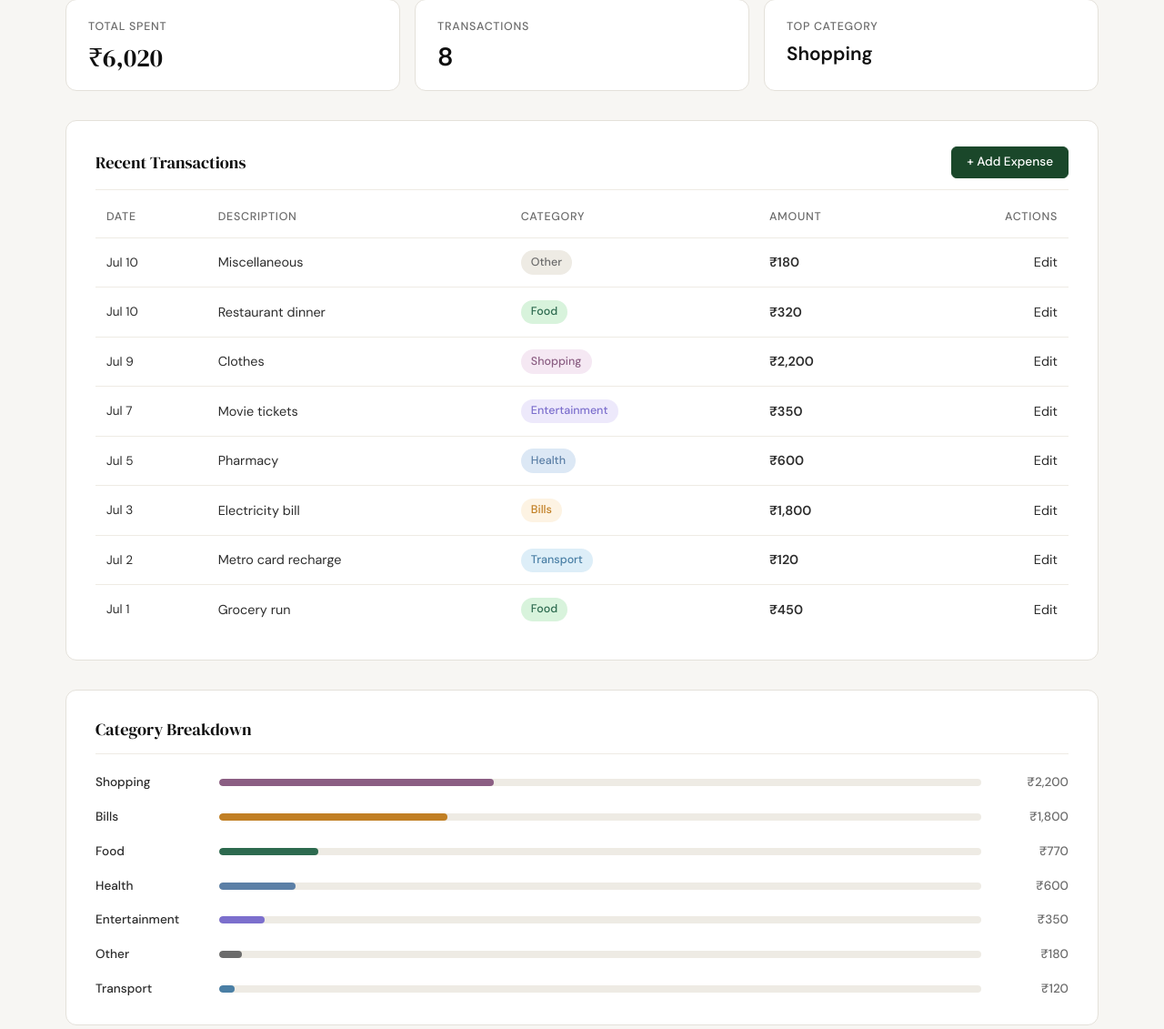
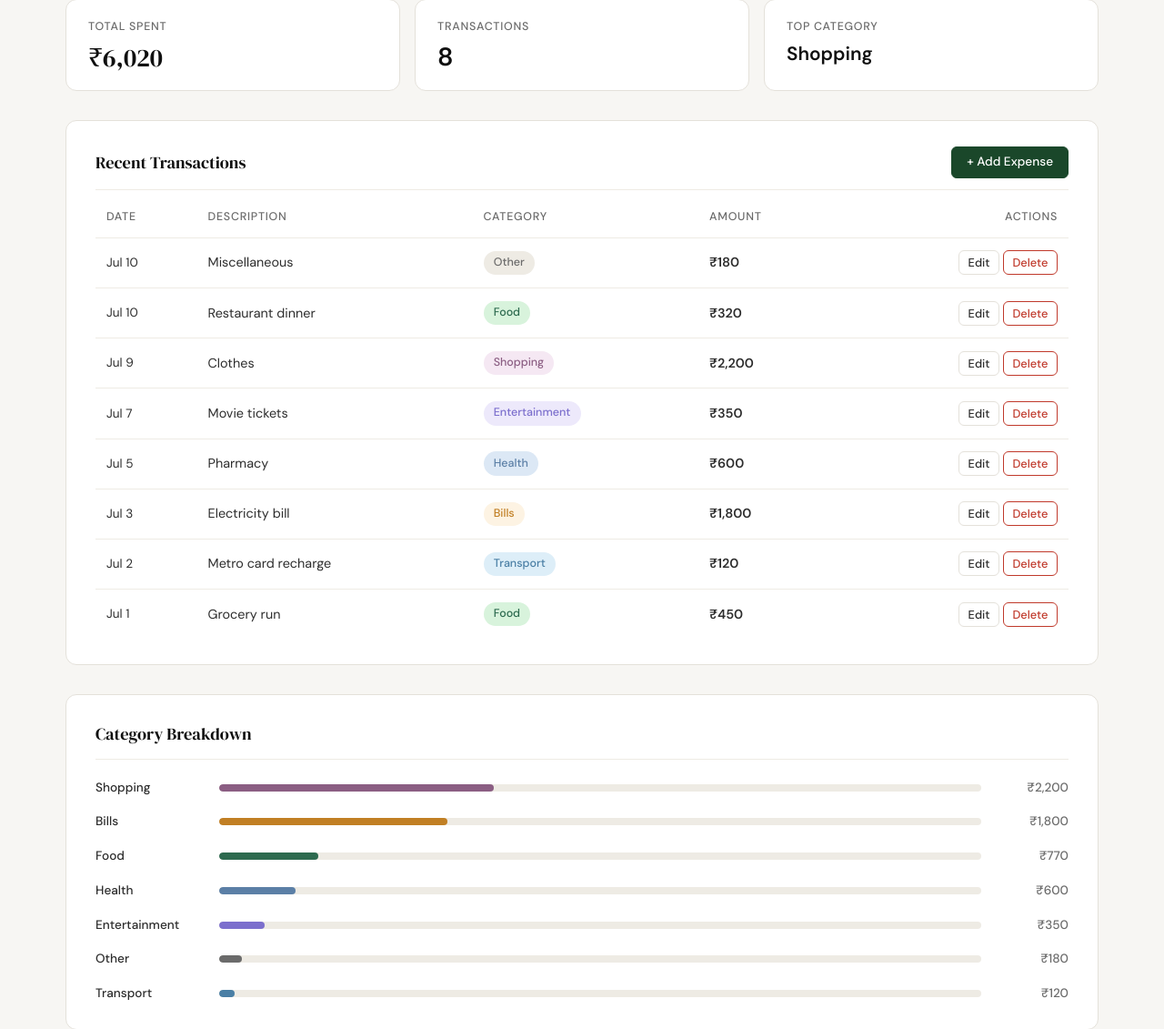
Before and after one commit to abhishekgoyat-materialplus/spendly, a Flask app: page /profile in a window 1280 px wide. Shown: the part 392-1523 px from the top of the page at 91% size. Run offline with Flask 3, Linux system fonts and the light colour scheme; the visitor is signed in with stand-in values (Sample User, id 1); data comes from the database, SQL or seed files in the repository.

Commit message:
delete expense added

```diff
--- a/app.py
+++ b/app.py
@@ -13,6 +13,7 @@ from database.queries import (
     insert_expense,
     get_expense_by_id,
     update_expense,
+    delete_expense as _delete_expense,
 )
 
 app = Flask(__name__)
@@ -289,10 +290,15 @@ def edit_expense(id):
     return redirect(url_for("profile"))
 
 
-@app.route("/expenses/<int:id>/delete")
+@app.route("/expenses/<int:id>/delete", methods=["POST"])
 @login_required
 def delete_expense(id):
-    return "Delete expense — coming in Step 9"
+    user_id = session["user_id"]
+    expense = get_expense_by_id(id, user_id)
+    if expense is None:
+        abort(404)
+    _delete_expense(id, user_id)
+    return redirect(url_for("profile"))
 
 
 if __name__ == "__main__":
--- a/database/queries.py
+++ b/database/queries.py
@@ -151,6 +151,18 @@ def update_expense(expense_id, user_id, amount, category, date, description):
         db.close()
 
 
+def delete_expense(expense_id, user_id):
+    db = get_db()
+    try:
+        db.execute(
+            "DELETE FROM expenses WHERE id = ? AND user_id = ?",
+            (expense_id, user_id),
+        )
+        db.commit()
+    finally:
+        db.close()
+
+
 def insert_expense(user_id, amount, category, date, description):
     db = get_db()
     try:
--- a/static/css/style.css
+++ b/static/css/style.css
@@ -1337,6 +1337,34 @@ a { color: inherit; text-decoration: none; }
 
 .btn-add-expense:hover { opacity: 0.85; }
 
+.btn-edit {
+    padding: 0.25rem 0.6rem;
+    border-radius: var(--radius-sm);
+    border: 1px solid var(--border);
+    background: transparent;
+    color: var(--ink-soft);
+    font-family: var(--font-body);
+    font-size: 0.8rem;
+    font-weight: 500;
+    text-decoration: none;
+    transition: border-color 0.15s, color 0.15s;
+}
+.btn-edit:hover { border-color: var(--ink); color: var(--ink); }
+
+.btn-delete {
+    padding: 0.25rem 0.6rem;
+    border-radius: var(--radius-sm);
+    border: 1px solid var(--danger);
+    background: transparent;
+    color: var(--danger);
+    font-family: var(--font-body);
+    font-size: 0.8rem;
+    font-weight: 500;
+    cursor: pointer;
+    transition: background 0.15s, color 0.15s;
+}
+.btn-delete:hover { background: var(--danger); color: var(--paper-card); }
+
 /* Add Expense form — optional label hint */
 .form-optional {
     color: var(--ink-muted);
--- a/templates/profile.html
+++ b/templates/profile.html
@@ -72,7 +72,14 @@
               <span class="cat-badge cat-badge--{{ tx.category | lower }}">{{ tx.category }}</span>
             </td>
             <td class="tx-amount">{{ tx.amount }}</td>
-            <td><a href="{{ url_for('edit_expense', id=tx.id) }}" class="btn-edit">Edit</a></td>
+            <td class="tx-actions">
+              <a href="{{ url_for('edit_expense', id=tx.id) }}" class="btn-edit">Edit</a>
+              <form method="POST" action="{{ url_for('delete_expense', id=tx.id) }}"
+                    style="display:inline"
+                    onsubmit="return confirm('Delete this expense?')">
+                <button type="submit" class="btn-delete">Delete</button>
+              </form>
+            </td>
           </tr>
           {% endfor %}
         </tbody>
```
Also changed, not shown: .claude/specs/09-delete-expense.md (added).
